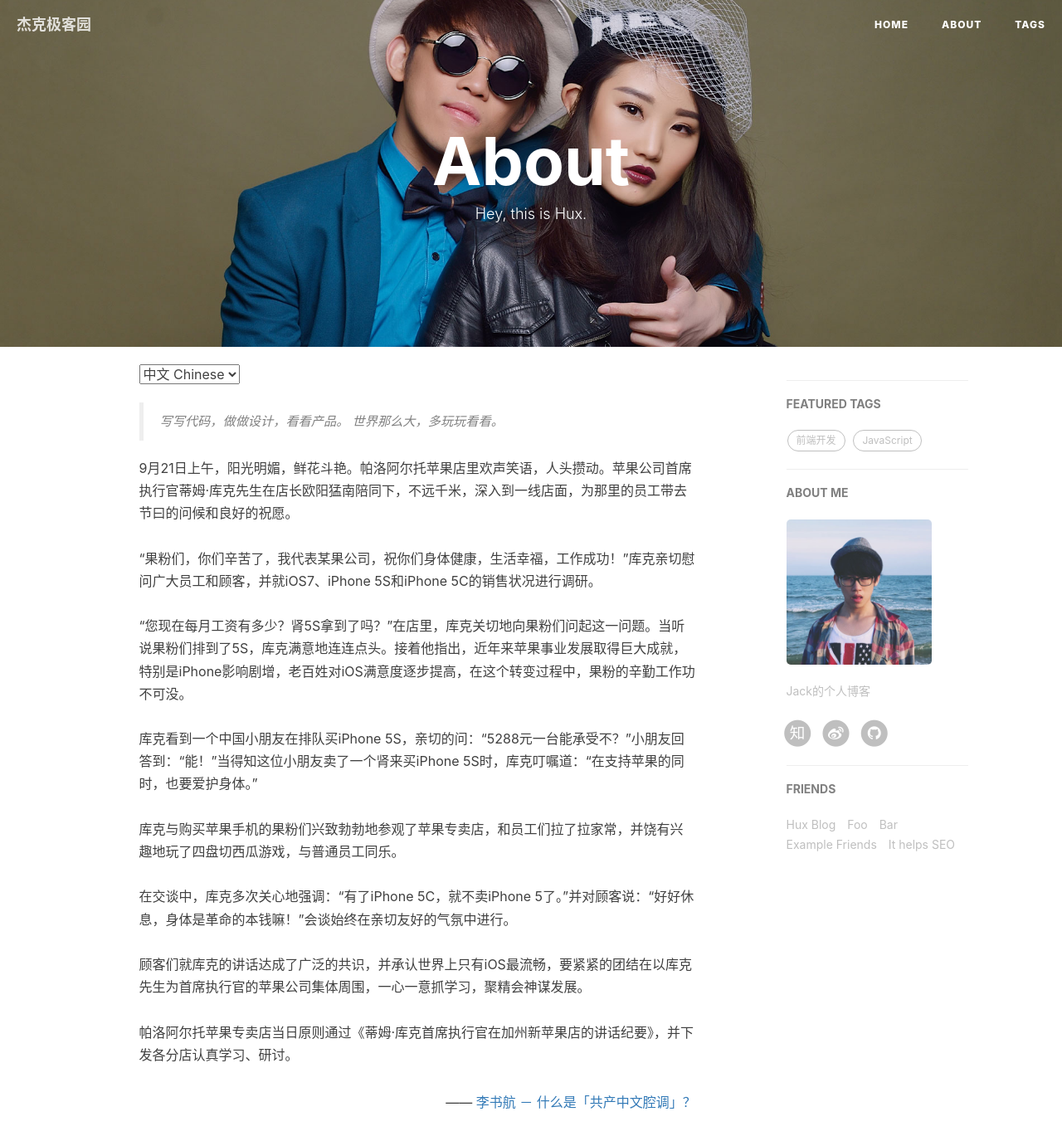
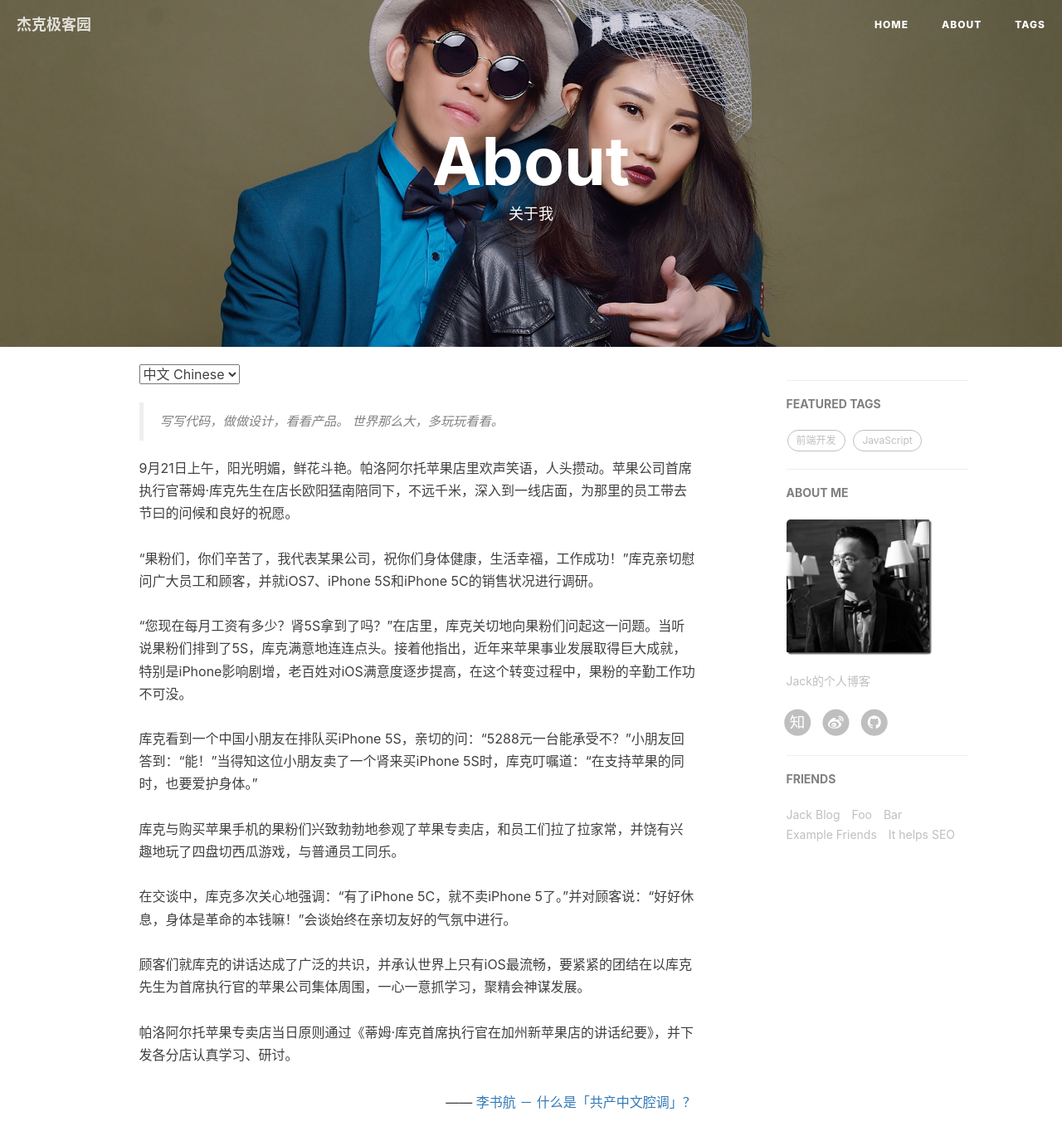
Before and after one commit to jackwuwei/jackwuwei.github.io, a Jekyll site: the page built from about.html, in a window 1280 px wide and 1400 px high. Shown: the top 1375 px of the window at 83% size. Built offline with Jekyll 4.4.1, drawn with Linux system fonts in a browser that asks for light colours; nearby versions of some CDN libraries; comment, search, counter and statistics services are not loaded.

Commit message:
Change cname

```diff
--- a/CNAME
+++ b/CNAME
@@ -0,0 +1 @@
+wuwei.me
--- a/_config.yml
+++ b/_config.yml
@@ -82,7 +82,7 @@
 # Friends
 friends: [
     {
-        title: "Hux Blog",
+        title: "Jack Blog",
         href: "https://jackwuwei.github.io"
     },{
         title: "Foo",
--- a/about.html
+++ b/about.html
@@ -1,7 +1,7 @@
 ---
 layout: page
 title: "About"
-description: "Hey, this is Hux."
+description: "关于我"
 header-img: "img/about-bg.jpg"
 ---
 
```
Also changed, not shown: img/avatar-jack.jpg.
